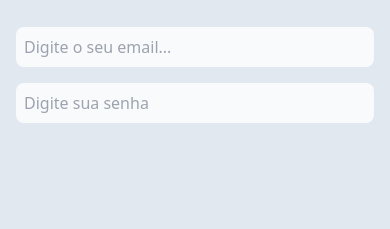
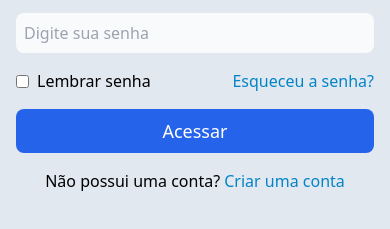
Before and after one commit to DaviSant0s/LoginScreen_tailwindcss, a website: page src/index.html in a window 390 px wide. Shown: the part 469-698 px from the top of the page. Drawn offline with Linux system fonts and the light colour scheme.

Commit message:
Finalização da parte mobile

```diff
--- a/src/index.html
+++ b/src/index.html
@@ -30,9 +30,28 @@
           class="w-full p-2 rounded-lg outline-none bg-gray-50 focus:bg-white"
         />
 
+        <div class="w-full flex items-center justify-between ">
+          <div class="flex items-center gap-2">
+            <input type="checkbox">
+            <label class="font-medium">Lembrar senha</label>
+          </div>
+
+          <a href="#" class="text-sky-600 hover:text-sky-500 duration-200">Esqueceu a senha?</a>
+        </div>
+
+        <button class="w-full bg-blue-600 p-2 rounded-lg text-white text-lg font-medium hover:bg-blue-500 duration-200">
+          Acessar
+        </button>
+
+        <p>
+          Não possui uma conta?
+          <a href="#" class="font-medium text-sky-600 hover:text-sky-500 duration-200">Criar uma conta
+          </a>
+        </p>
+
       </div>
     </section>
-    <section class="hidden md:flex w-full flex-1 bg-blue-400">DIREITA</section>
+    <section class="hidden md:flex w-full flex-1 bg-blue-400 ">DIREITA</section>
   </main>
 
 
```
Also changed, not shown: styles/output.css.
